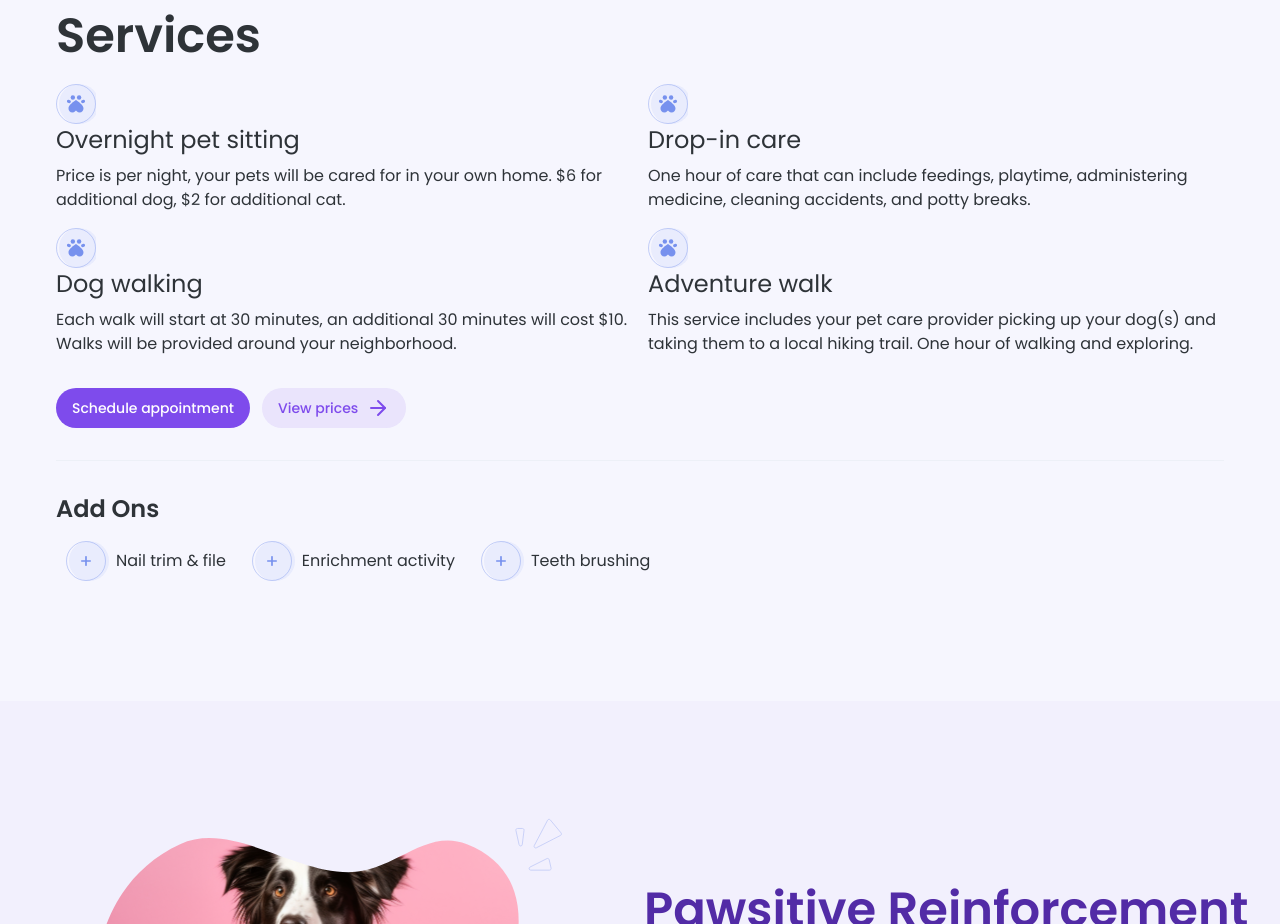
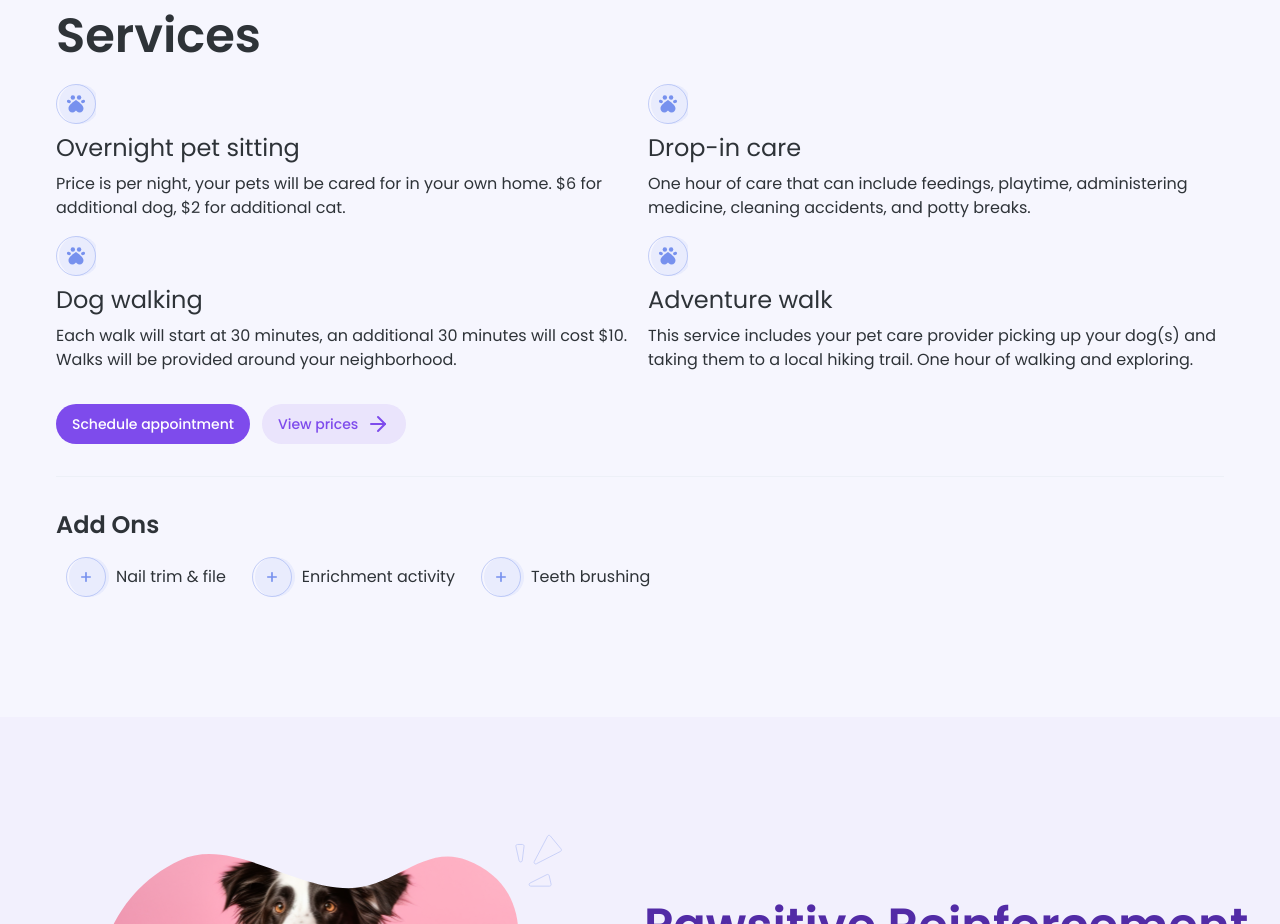
Before and after one commit to lumen-limitless/pawsitive, a Next.js app: page / in a window 1280 px wide. Shown: the part 1140-2064 px from the top of the page. Built offline with nearby package versions, Linux system fonts and the light colour scheme; no server answers.

Commit message:
even padding for services

```diff
--- a/components/Services.tsx
+++ b/components/Services.tsx
@@ -98,7 +98,7 @@ export default function Services() {
                 />
               </svg>
 
-              <h2 className="text-2xl">{service.title}</h2>
+              <h2 className="mt-2 text-2xl">{service.title}</h2>
               <p className="mt-2">{service.description}</p>
             </div>
           ))}
```
